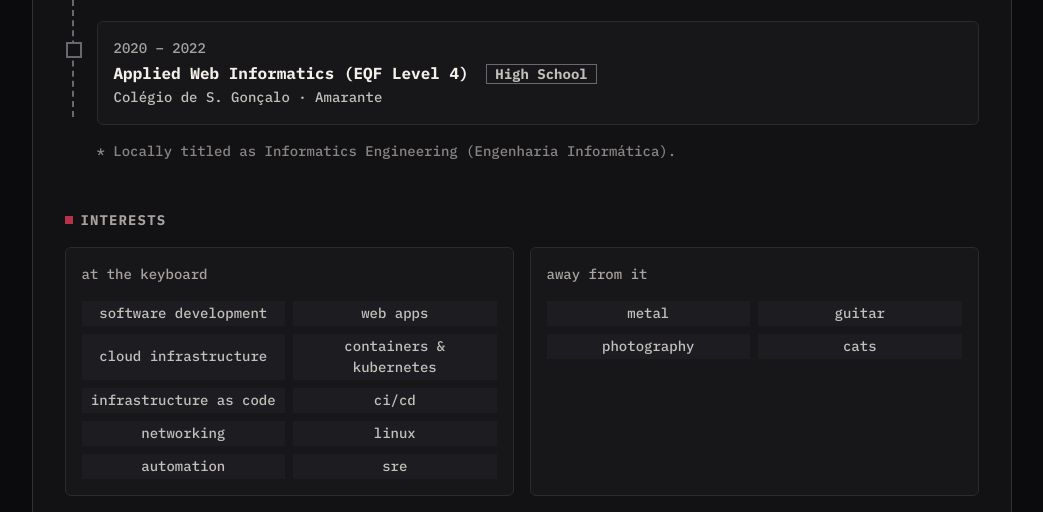
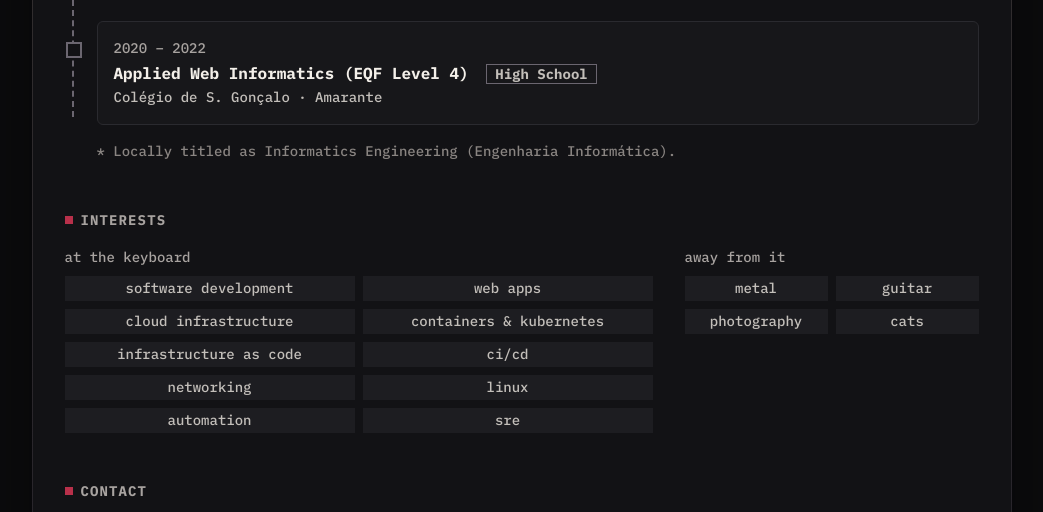
Before and after one commit to neptunedev77/bleedcode, an Astro site: page /me in a window 1280 px wide. Shown: the part 747-1259 px from the top of the page, without its empty margins (111-1154 px from the left). Built offline with nearby package versions, Linux system fonts and the light colour scheme; Astro itself is replaced by a stand-in of ours; a web font is replaced by a local one.

Commit message:
Square main card with a softer gradient frame; calmer filter animation; interests aligned without boxes

```diff
--- a/public/js/site.js
+++ b/public/js/site.js
@@ -138,8 +138,8 @@
   /* ------------------------------------------------------------------
      3. Project filters ([data-browser]). Takes over from the CSS-only
         version so the change can run inside a view transition: cards that
-        leave switch off like an old CRT, cards that stay glide to their new
-        place, cards that come back switch on (styles in global.css).
+        leave fold shut and fade, cards that stay glide to their new place,
+        cards that come back unfold (styles in global.css).
      ------------------------------------------------------------------ */
   document.querySelectorAll('[data-browser]').forEach((browser) => {
     const items = [...browser.querySelectorAll(':scope > .grid > li')];
@@ -169,8 +169,12 @@
       });
       const root = document.documentElement;
       root.classList.add('filtering');
-      const transition = document.startViewTransition(() => apply(input.value));
+      const value = input.value;
+      const transition = document.startViewTransition(() => apply(value));
+      // whatever happens to the animation (skipped, interrupted), end in the right state
+      transition.updateCallbackDone.catch(() => apply(value));
       transition.finished.finally(() => {
+        apply(browser.querySelector('input[type="radio"]:checked')?.value ?? value);
         items.forEach((li) => {
           li.style.viewTransitionName = '';
           li.style.viewTransitionClass = '';
--- a/src/layouts/Card.astro
+++ b/src/layouts/Card.astro
@@ -68,7 +68,7 @@ const ogImage = new URL('/og.png', base).href;
   <body>
     <div class="page">
       <div class="card">
-        <Blood kind="corner" scale={5} scaleSmall={3} top="-1px" left="-1px" radius="var(--radius)" />
+        <Blood kind="corner" scale={5} scaleSmall={3} top="-1px" left="-1px" />
         <Blood kind="smear" scale={4} scaleSmall={3} bottom="-7px" right="14%" />
         <SiteHeader />
         <main id="main">
@@ -96,9 +96,16 @@ const ogImage = new URL('/og.png', base).href;
     display: flex;
     flex-direction: column;
     gap: var(--s4);
-    background: var(--card);
-    border: var(--border-w) solid var(--frame);
-    border-radius: var(--radius);
+    /* square corners, but a softer frame: a quiet gradient line (lighter at
+       the top), a hairline inner highlight and a soft shadow around it */
+    border: var(--border-w) solid transparent;
+    background:
+      linear-gradient(var(--card), var(--card)) padding-box,
+      linear-gradient(to bottom, var(--frame-hi), var(--frame) 35%, var(--frame-lo)) border-box;
+    box-shadow:
+      inset 0 1px 0 rgb(255 255 255 / 0.035),
+      0 1px 0 rgb(0 0 0 / 0.5),
+      0 30px 80px -30px rgb(0 0 0 / 0.85);
     view-transition-name: card;
   }
   main {
--- a/src/pages/me.astro
+++ b/src/pages/me.astro
@@ -66,7 +66,7 @@ const hasLocalTitle = education.some((e) => e.localTitle);
         </div>
         <div class="group">
           <h3 class="group-title">{t.me.offline}</h3>
-          <ul class="tags">{offline.map((item) => <li>{item}</li>)}</ul>
+          <ul class="tags short">{offline.map((item) => <li>{item}</li>)}</ul>
         </div>
       </div>
     </section>
@@ -218,20 +218,17 @@ const hasLocalTitle = education.some((e) => e.localTitle);
     color: var(--dim);
   }
 
-  /* interests: two boxes, tags on an even grid so the columns line up */
+  /* interests: two columns, tags on an even grid so they line up */
   .groups {
     display: grid;
-    grid-template-columns: repeat(auto-fit, minmax(min(100%, 320px), 1fr));
-    gap: var(--s2);
+    /* the keyboard list is longer, so it gets more room */
+    grid-template-columns: minmax(0, 2fr) minmax(0, 1fr);
+    gap: var(--s3) var(--s4);
   }
   .group {
     display: flex;
     flex-direction: column;
-    gap: var(--s2);
-    padding: var(--s2);
-    background: var(--inner);
-    border: var(--border-w) solid var(--line);
-    border-radius: var(--radius-sm);
+    gap: var(--s1);
   }
   .group-title {
     font-size: var(--fs-sm);
@@ -239,12 +236,16 @@ const hasLocalTitle = education.some((e) => e.localTitle);
     color: var(--muted);
   }
   .tags {
+    --tag-min: 200px;
     display: grid;
-    grid-template-columns: repeat(auto-fill, minmax(140px, 1fr));
+    grid-template-columns: repeat(auto-fill, minmax(min(100%, var(--tag-min)), 1fr));
     gap: var(--s1);
     margin: 0;
     padding: 0;
     list-style: none;
+  }
+  .tags.short {
+    --tag-min: 104px;
   }
   .tags li {
     display: flex;
@@ -263,6 +264,11 @@ const hasLocalTitle = education.some((e) => e.localTitle);
     gap: var(--s2);
   }
 
+  @media (max-width: 720px) {
+    .groups {
+      grid-template-columns: 1fr;
+    }
+  }
   @media (max-width: 560px) {
     .me {
       grid-template-columns: 1fr;
--- a/src/styles/global.css
+++ b/src/styles/global.css
@@ -13,6 +13,8 @@
 
   /* lines: one thin, quiet border style everywhere */
   --frame: #34302f; /* softened cream for the outer card */
+  --frame-hi: #4a4442; /* its top edge, catching a little light */
+  --frame-lo: #26232a; /* its bottom edge */
   --line: #2a2a2f; /* inner cards and dividers */
   --line-strong: #6b6670; /* square icon buttons: 3.35:1 on the card */
   --border-w: 1px;
@@ -243,47 +245,45 @@ html.filtering .card {
   view-transition-name: none !important;
 }
 ::view-transition-group(.pcard) {
-  animation-duration: 420ms;
-  animation-timing-function: var(--ease);
+  animation-duration: 560ms;
+  animation-timing-function: cubic-bezier(0.25, 1, 0.5, 1);
 }
-/* leaving: a CRT switch-off. The card collapses into a thin blood-red line,
-   then the line shrinks to a point and goes out. */
+/* leaving: the card folds shut vertically while it fades, with a faint
+   blood tint on the way out (no flash, no bright line) */
 ::view-transition-old(.pcard):only-child {
-  animation: pcard-off 300ms cubic-bezier(0.55, 0, 0.3, 1) both;
+  animation: pcard-out 440ms cubic-bezier(0.4, 0, 0.2, 1) both;
   transform-origin: 50% 50%;
 }
-/* coming back: the reverse, a line that opens sideways, then the picture */
+/* coming back: it unfolds and comes into focus */
 ::view-transition-new(.pcard):only-child {
-  animation: pcard-on 420ms var(--ease) 160ms both;
+  animation: pcard-in 520ms cubic-bezier(0.25, 1, 0.5, 1) 200ms both;
   transform-origin: 50% 50%;
 }
-@keyframes pcard-off {
+@keyframes pcard-out {
   0% {
     transform: scale(1, 1);
     filter: none;
     opacity: 1;
   }
-  55% {
-    transform: scale(1, 0.02);
-    filter: grayscale(1) sepia(1) saturate(14) hue-rotate(-60deg) brightness(1.3);
-    opacity: 1;
+  50% {
+    filter: blur(1px) grayscale(0.4) sepia(0.5) hue-rotate(-60deg) saturate(2.5);
+    opacity: 0.55;
   }
   100% {
-    transform: scale(0, 0.02);
-    filter: grayscale(1) sepia(1) saturate(14) hue-rotate(-60deg) brightness(1.45);
+    transform: scale(0.97, 0.12);
+    filter: blur(3px) grayscale(0.4) sepia(0.6) hue-rotate(-60deg) saturate(3);
     opacity: 0;
   }
 }
-@keyframes pcard-on {
+@keyframes pcard-in {
   0% {
-    transform: scale(0, 0.02);
-    filter: grayscale(1) sepia(1) saturate(14) hue-rotate(-60deg) brightness(1.45);
+    transform: scale(0.97, 0.12);
+    filter: blur(3px) grayscale(0.4) sepia(0.6) hue-rotate(-60deg) saturate(3);
     opacity: 0;
   }
-  35% {
-    transform: scale(1, 0.02);
-    filter: grayscale(1) sepia(1) saturate(14) hue-rotate(-60deg) brightness(1.3);
-    opacity: 1;
+  50% {
+    filter: blur(1px) grayscale(0.4) sepia(0.5) hue-rotate(-60deg) saturate(2.5);
+    opacity: 0.6;
   }
   100% {
     transform: scale(1, 1);
```
